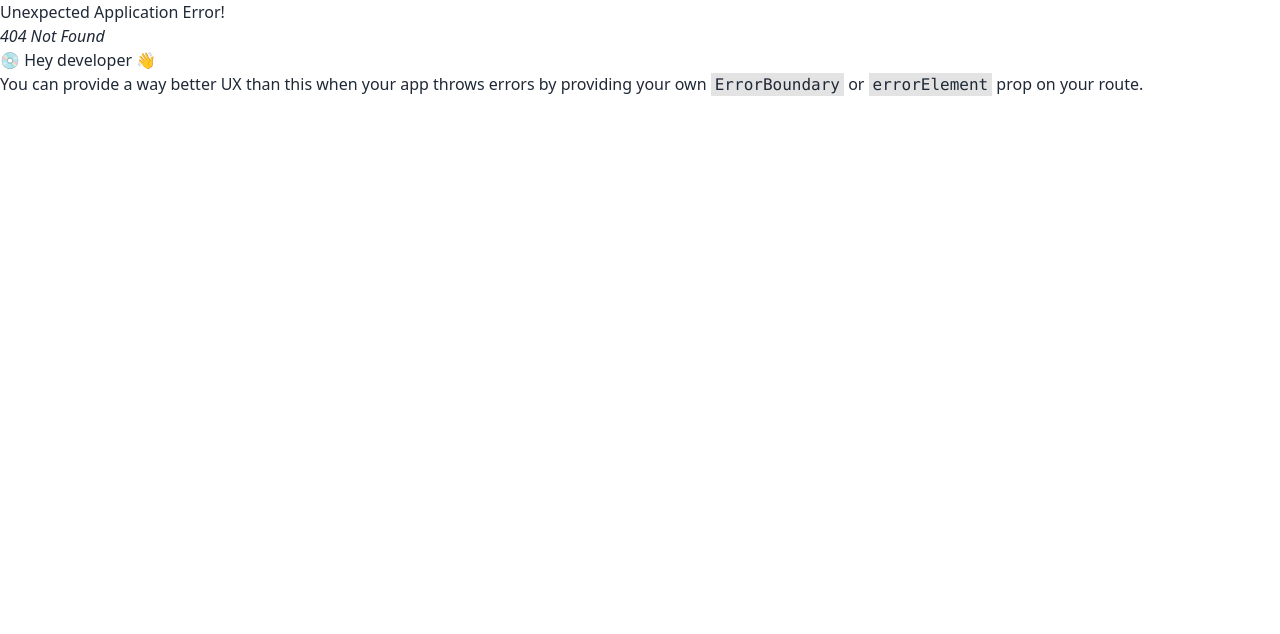
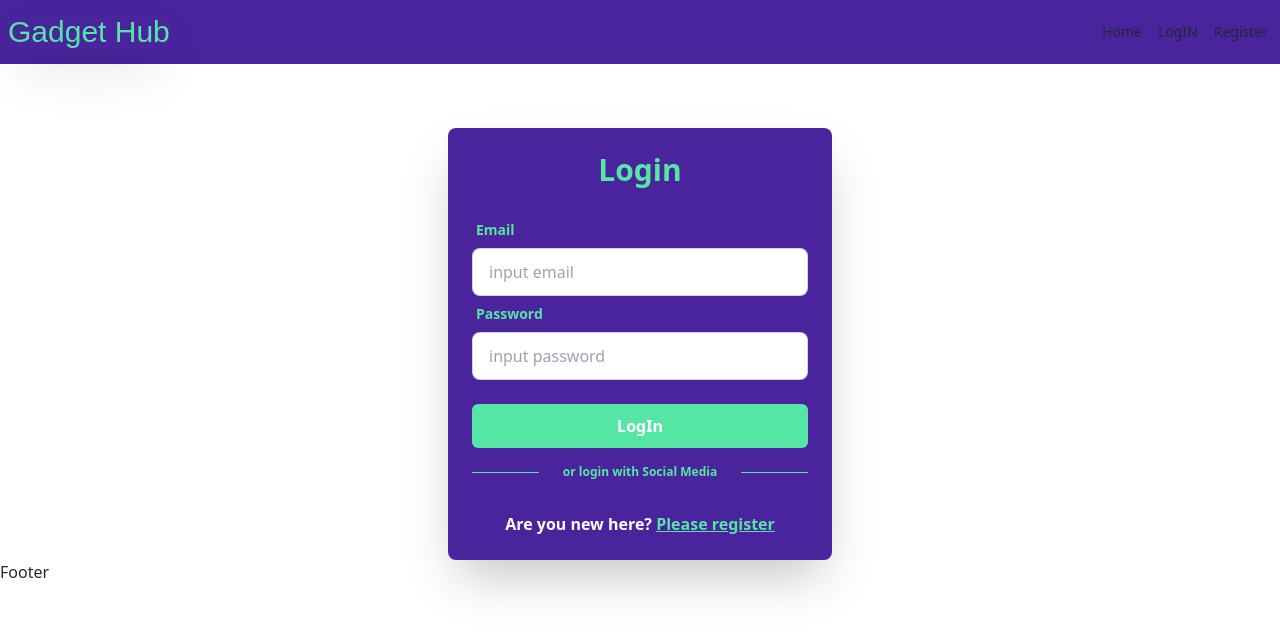
Before and after one commit to mohaiminul375/gadget_hub_client, a React (Vite) app: page /login in a window 1280 px wide. Before the commit this address had no page. Shown: the top 634 px of the page. Built offline with nearby package versions, Linux system fonts and the light colour scheme; a web font is replaced by a local one.

Commit message:
add: layout for login and register

```diff
--- a/src/Components/Home/AllProducts.jsx
+++ b/src/Components/Home/AllProducts.jsx
@@ -30,7 +30,7 @@ const pages = [...Array(numberOfPages).keys()].map((e) => e + 1);
   // load data from server
   useEffect(() => {
     fetch(
-      `http://localhost:3000/products?page=${currentPg}&size=${itemPerPg}&name=${search}&sort_date=${date}&sort_price=${price}`
+      `https://gadget-hub-server-seven.vercel.app/products?page=${currentPg}&size=${itemPerPg}&name=${search}&sort_date=${date}&sort_price=${price}`
     )
       .then((res) => res.json())
       .then((data) => {
@@ -41,7 +41,7 @@ const pages = [...Array(numberOfPages).keys()].map((e) => e + 1);
 
  //load data for manage pagination
  useEffect(()=>{
-  fetch(`http://localhost:3000/products?name=${search}&sort_date=${date}&sort_price=${price}`)
+  fetch(`https://gadget-hub-server-seven.vercel.app/products?name=${search}&sort_date=${date}&sort_price=${price}`)
   .then(res=>res.json())
   .then(data=>setCount(data.length))
  },[search,date,price])
--- a/src/Components/Shared/Navbar.jsx
+++ b/src/Components/Shared/Navbar.jsx
@@ -3,9 +3,9 @@ import { NavLink } from "react-router-dom";
 
 const Navbar = () => {
     const navItems=(<>
-    <NavLink>Home</NavLink>
-    <NavLink>LogIN</NavLink>
-    <NavLink>Register</NavLink>
+    <NavLink to='/'>Home</NavLink>
+    <NavLink to='/login'>LogIN</NavLink>
+    <NavLink to='/Register'>Register</NavLink>
     </>)
   return (
     <div className="navbar bg-[#4A249D] md:h-16 z-10 fixed">
--- /dev/null
+++ b/src/Pages/Login/Login.jsx
@@ -0,0 +1,85 @@
+import { FaRegCircleXmark } from "react-icons/fa6";
+import { Link } from "react-router-dom";
+
+
+const Login = () => {
+    // submit
+    const handleSubmit=()=>{
+
+    }
+    return (
+        <section className="pt-20">
+        <div className="w-full max-w-sm mx-auto bg-[#4A249D] rounded-lg shadow-2xl p-6 mt-12">
+       <h2 className="text-center text-3xl font-bold text-[#55E6A5]">Login</h2>
+       {/* {error && (
+         <p className="text-center my-3 text-base font-semibold text-red-600 flex items-center gap-2 justify-center">
+           {error}
+           <FaRegCircleXmark
+             className="text-base cursor-pointer"
+             onClick={handleRemoverError}
+           />
+         </p>
+       )} */}
+       <form onSubmit={handleSubmit} className="mt-6">
+         <div className="form-control">
+           <label className="label">
+             <span className="label-text font-semibold text-[#55E6A5]">
+               Email
+             </span>
+           </label>
+           <input
+             type="email"
+             placeholder="input email"
+             className="input input-bordered text-[#55E6A5]"
+             required
+
+           />
+         </div>
+
+         <div className="form-control">
+           <label className="label">
+             <span className="label-text font-semibold text-[#55E6A5]">
+               Password
+             </span>
+           </label>
+           <input
+             type="password"
+             placeholder="input password"
+             className="input input-bordered text-[#1EA9E4]"
+             required
+
+           />
+         </div>
+
+         <div className="mt-6">
+           <button className="w-full text-white px-6 py-2.5 bg-[#55E6A5] rounded-md font-semibold">
+             LogIn
+           </button>
+         </div>
+       </form>
+
+       <div className="flex items-center justify-between mt-4">
+         <span className="w-1/5 border-b border-[#55E6A5] lg:w-1/5"></span>
+
+         <p href="#" className="text-xs text-center font-bold text-[#55E6A5]">
+           or login with Social Media
+         </p>
+
+         <span className="w-1/5 border-b border-[#55E6A5] lg:w-1/5"></span>
+       </div>
+
+       {/* <GoogleLogIn></GoogleLogIn> */}
+
+       <p className="mt-8 text-base font-semibold  text-center text-white">
+         {" "}
+         Are you new here?{" "}
+         <Link to="/register" className="text-[#55E6A5] underline">
+           Please register
+         </Link>
+       </p>
+     </div>
+     </section>
+    );
+};
+
+export default Login;
--- /dev/null
+++ b/src/Pages/Register/Register.jsx
@@ -0,0 +1,84 @@
+import { Link } from "react-router-dom";
+
+
+const Register = () => {
+    // submit
+    const handleSubmit=()=>{
+
+    }
+    return (
+        <section className="pt-20">
+        <div className="w-full max-w-sm mx-auto bg-[#4A249D] rounded-lg shadow-2xl p-6 mt-12">
+       <h2 className="text-center text-3xl font-bold text-[#55E6A5]">Register</h2>
+       {/* {error && (
+         <p className="text-center my-3 text-base font-semibold text-red-600 flex items-center gap-2 justify-center">
+           {error}
+           <FaRegCircleXmark
+             className="text-base cursor-pointer"
+             onClick={handleRemoverError}
+           />
+         </p>
+       )} */}
+       <form onSubmit={handleSubmit} className="mt-6">
+         <div className="form-control">
+           <label className="label">
+             <span className="label-text font-semibold text-[#55E6A5]">
+               Email
+             </span>
+           </label>
+           <input
+             type="email"
+             placeholder="input email"
+             className="input input-bordered text-[#55E6A5]"
+             required
+
+           />
+         </div>
+
+         <div className="form-control">
+           <label className="label">
+             <span className="label-text font-semibold text-[#55E6A5]">
+               Password
+             </span>
+           </label>
+           <input
+             type="password"
+             placeholder="input password"
+             className="input input-bordered text-[#1EA9E4]"
+             required
+
+           />
+         </div>
+
+         <div className="mt-6">
+           <button className="w-full text-white px-6 py-2.5 bg-[#55E6A5] rounded-md font-semibold">
+             Register
+           </button>
+         </div>
+       </form>
+
+       <div className="flex items-center justify-between mt-4">
+         <span className="w-1/5 border-b border-[#55E6A5] lg:w-1/5"></span>
+
+         <p href="#" className="text-xs text-center font-bold text-[#55E6A5]">
+           or login with Social Media
+         </p>
+
+         <span className="w-1/5 border-b border-[#55E6A5] lg:w-1/5"></span>
+       </div>
+
+       {/* <GoogleLogIn></GoogleLogIn> */}
+
+       <p className="mt-8 text-base font-semibold  text-center text-white">
+         {" "}
+         Already have an account?{" "}
+         <Link to="/login" className="text-[#55E6A5] underline">
+           please register
+         </Link>
+       </p>
+     </div>
+     </section>
+    );
+};
+
+export default Register;
```
Also changed, not shown: src/Routes/Router.jsx (+16 -4 lines).
